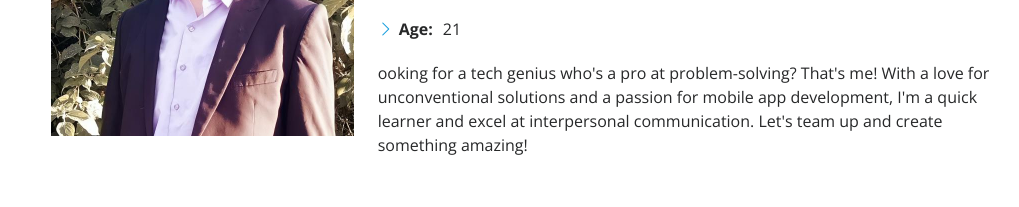
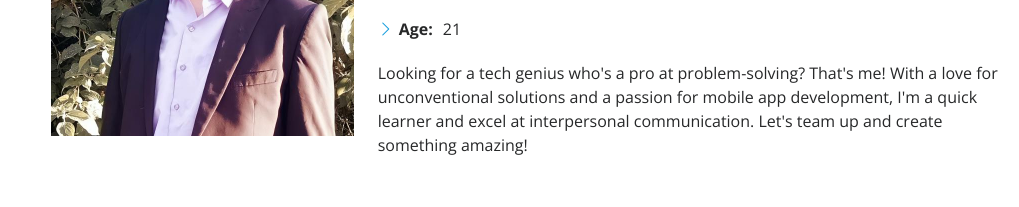
Before and after one commit to SLAYERVIX/slayervix.github.io, a plain HTML site: page index.html in a window 1280 px wide. Shown: the part 1187-1394 px from the top of the page, without its empty margins (261-1280 px from the left). Drawn offline with nearby package versions, Linux system fonts and the light colour scheme.

Commit message:
Fixed letters

```diff
--- a/index.html
+++ b/index.html
@@ -117,7 +117,7 @@
               </div>
             </div>
             <p>
-              ooking for a tech genius who's a pro at problem-solving? That's me! With a love for unconventional solutions and a passion for mobile app development, I'm a quick learner and excel at interpersonal communication. Let's team up and create something amazing!
+              Looking for a tech genius who's a pro at problem-solving? That's me! With a love for unconventional solutions and a passion for mobile app development, I'm a quick learner and excel at interpersonal communication. Let's team up and create something amazing!
             </p>
           </div>
         </div>
```
